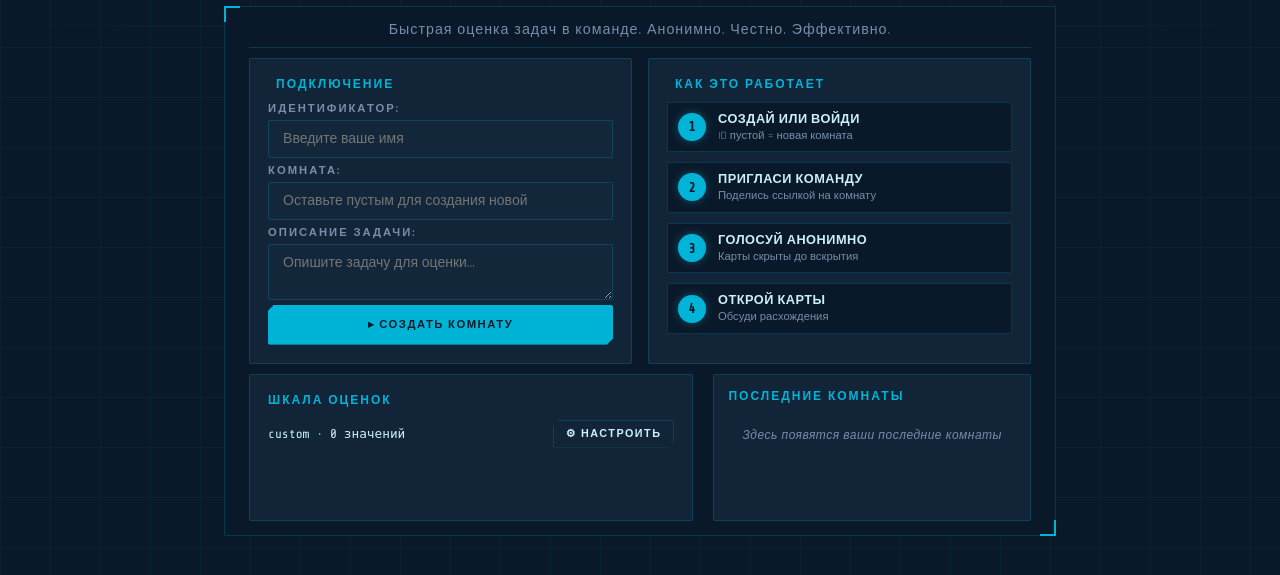
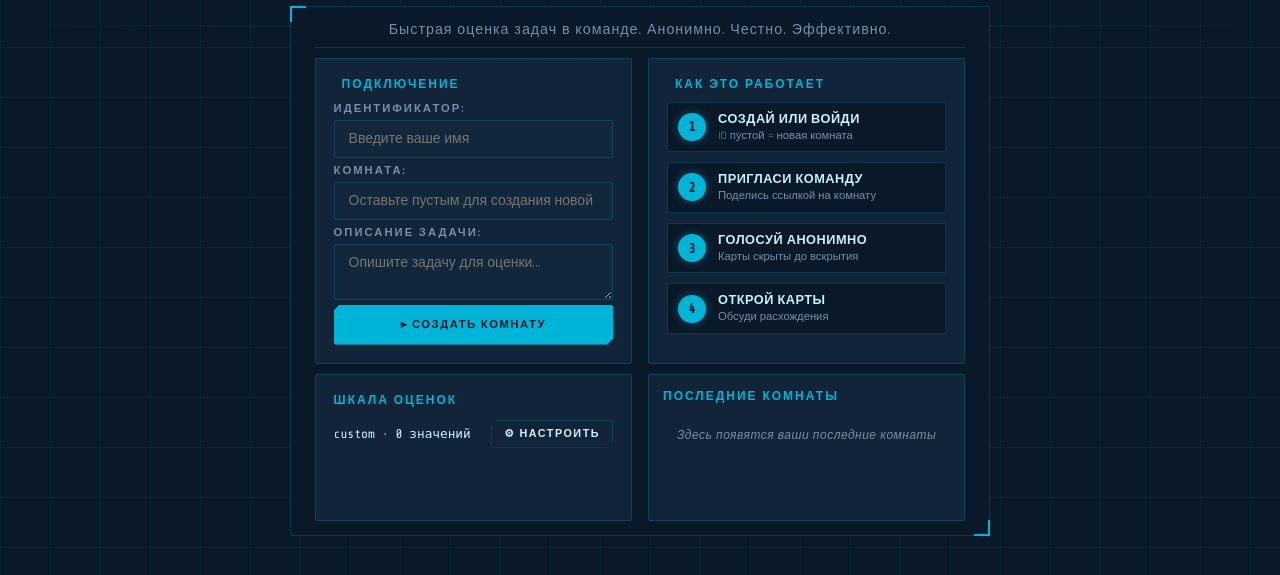
Before and after one commit to Light-Bearing/tg_poker_planing, a Python web app: template web/templates/index.html in a window 1280 px wide. Shown: the part 53-628 px from the top of the page. Run offline with Jinja, Linux system fonts and the light colour scheme; the template is opened without the code that fills it, so the values that code supplies are empty.

Commit message:
fix: колонки экрана входа выровнены по одному шву
Верхний ряд делился пополам, нижний — 1.4 к 1, и граница между колонками
стояла в двух разных местах. Теперь раскрой один: «подключение» и «шкала»
под одной шириной, «как это работает» и «последние комнаты» — под другой.

Co-Authored-By: Claude Opus 5 <noreply@anthropic.com>

```diff
--- a/web/static/styles.css
+++ b/web/static/styles.css
@@ -1138,10 +1138,12 @@ code {
     line-height: 1.3;
 }
 
+/* Тот же раскрой, что и у верхнего ряда. Пока низ делился 1.4 к 1, шов между
+   колонками стоял в двух разных местах, и экран выглядел перекошенным. */
 .join-grid-bottom {
     display: grid;
-    grid-template-columns: 1.4fr 1fr;
-    gap: 20px;
+    grid-template-columns: 1fr 1fr;
+    gap: 16px;
     overflow: hidden;
 }
 
```
